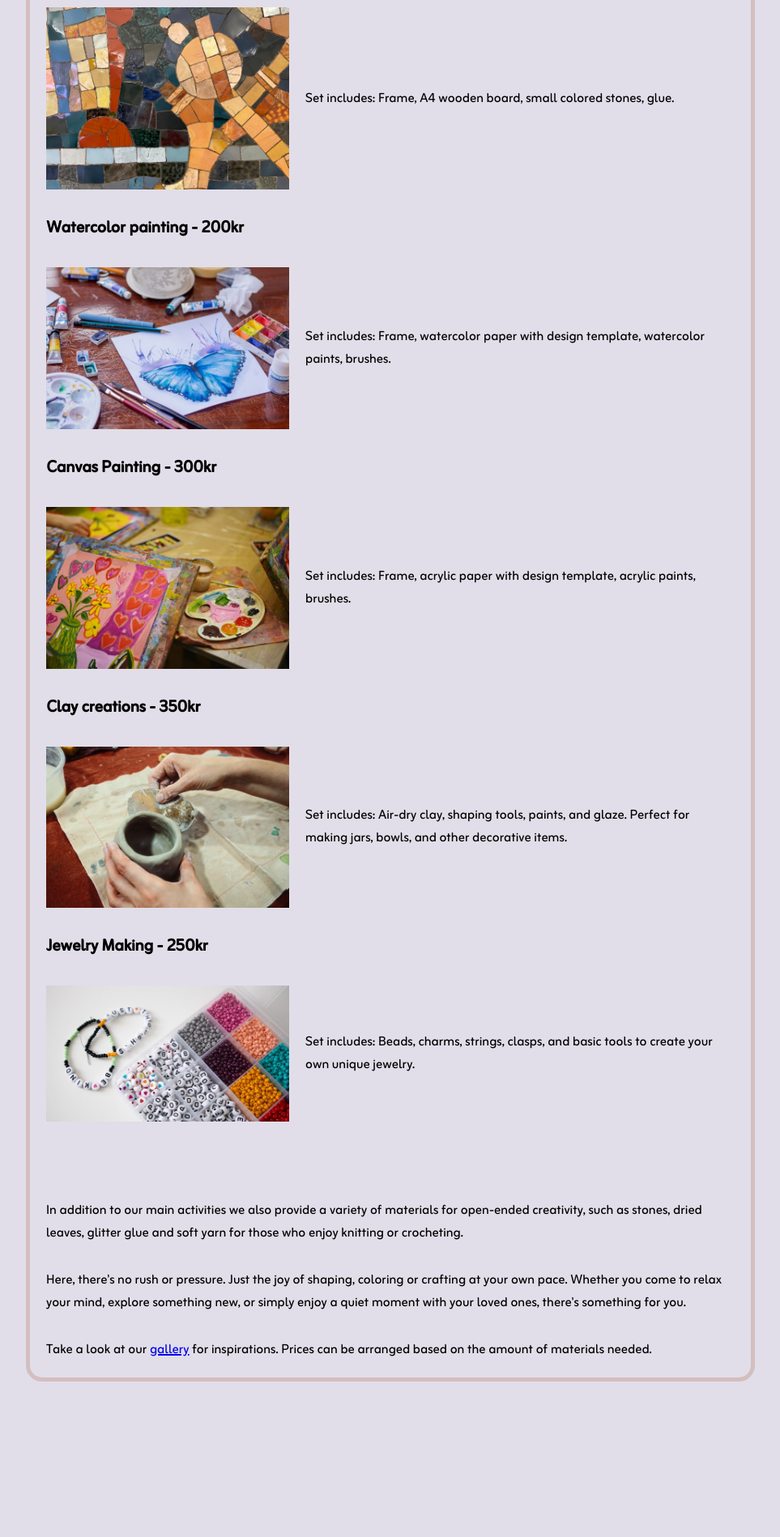
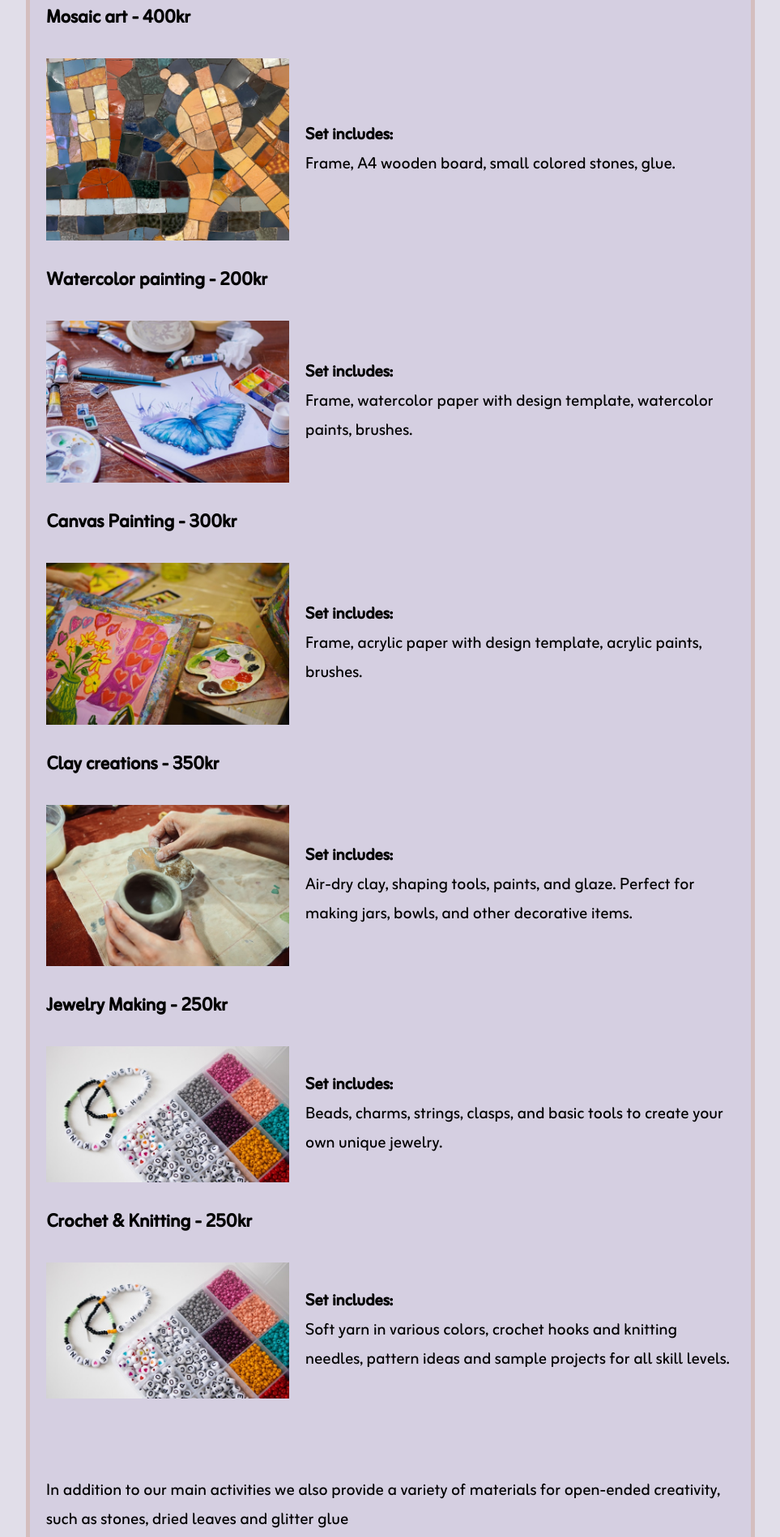
Before and after one commit to miaravnanger/Craftsvilla, a plain HTML site: page facilities.html in a window 1280 px wide. Shown: the part 327-2225 px from the top of the page at 81% size, without its empty margins (268-1231 px from the left). Before the commit the page ends 2033 px from the top, so only its background shows below. Drawn offline with Linux system fonts and the light colour scheme; files whose address does not match are found by name.

Commit message:
updating font

```diff
--- a/facilities.css
+++ b/facilities.css
@@ -1,48 +1,66 @@
+/* general styling throughout all sections */
+:root {
+  --standardfont: 25px;
+  --hover: 26px;
+  --title: 28px;
+  --titlehover: 29px;
+  --h2: 35px;
+  --paddingtop: 40px;
+  --paddingbottom: 20px;
+}
+
 * {
   margin: 0;
   box-sizing: border-box;
 }
 
 body {
-  background-color: #E1DEE9
+  background-color: #e1dee9;
 }
 
 header {
-	background-color: #B6A6CA;
+  background-color: #b6a6ca;
   height: 150px;
   font-family: Lorinda Shadow, Verdana, Geneva, Tahoma, sans-serif;
   font-size: 40px;
   text-align: center;
+  color: #000000;
 }
-
-.nav-bar{
+.title-link {
+  text-decoration: none;
+  color: #000000;
+}
+.nav-bar {
   height: 45px;
-	background-color: #A09ABC;
+  background-color: #a09abc;
   width: 100%;
   font-size: 25px;
   display: flex;
   align-items: center;
   justify-content: space-evenly;
-	font-family: Outfit, 'Lucida Sans', 'Lucida Sans Regular', 'Lucida Grande', 'Lucida Sans Unicode', Geneva, Verdana, sans-serif;
+  font-family: Outfit, "Lucida Sans", "Lucida Sans Regular", "Lucida Grande",
+    "Lucida Sans Unicode", Geneva, Verdana, sans-serif;
 }
 .navbar__link {
   display: flex;
   align-items: center;
-	background-color: #A09ABC;
+  background-color: #a09abc;
   color: #000000;
   text-decoration: none;
-
+}
+.navbar__link:active {
+  text-decoration: none;
+  font-size: var(--title);
 }
 .nav-ul {
   list-style-type: none;
   display: flex;
-
 }
-.nav-li{
+.nav-li {
   display: inline;
   padding: 20px;
 }
-
+/* styling */
 /*
 main
 h2
@@ -57,42 +75,71 @@ a*/
 #E1DEE9 Lavender(web)lighter
 #D4BEBE pale dogwood */
 
-h2{
+h2 {
+padding-top: var(--paddingtop);
+  padding-bottom: var(--paddingbottom);
   text-align: center;
-    font-family: Zain, 'Trebuchet MS', 'Lucida Sans Unicode', 'Lucida Grande', 'Lucida Sans', Arial, sans-serif;
-    font-size: 35px;
+  font-family: Zain, "Trebuchet MS", "Lucida Sans Unicode", "Lucida Grande",
+    "Lucida Sans", Arial, sans-serif;
+  font-size: var(--h2);
 }
-h3{
-    font-family: Zain, 'Trebuchet MS', 'Lucida Sans Unicode', 'Lucida Grande', 'Lucida Sans', Arial, sans-serif;
-    font-size: 25px;
+h3 {
+  font-family: Zain, "Trebuchet MS", "Lucida Sans Unicode", "Lucida Grande",
+    "Lucida Sans", Arial, sans-serif;
+  font-size: var(--title);
 }
-.facility-content{
+
+.facility-content {
   display: flex;
   flex-direction: column;
   gap: 30px;
   margin-left: 300px;
   padding: 20px;
   width: 900px;
-    border: 5px solid #D4BEBE;
+  border: 5px solid #d4bebe;
   border-radius: 20px;
+  background-color: #d5cfe1;
 }
 
-figure{
+figure {
   display: flex;
   flex-direction: row;
-
+}
+.set-label {
+  display: block;
+  font-weight: bold;
+  font-size: var(--standardfont);
 }
 
-figcaption{
-    font-family: Zain, 'Trebuchet MS', 'Lucida Sans Unicode', 'Lucida Grande', 'Lucida Sans', Arial, sans-serif;
-    font-size: 20px;
+figcaption {
+  flex-direction: column;
+  font-family: Zain, "Trebuchet MS", "Lucida Sans Unicode", "Lucida Grande",
+    "Lucida Sans", Arial, sans-serif;
+  font-size: var(--standardfont);
   padding-left: 20px;
-    align-self: center
+  align-self: center;
 }
-p{
-    font-family: Zain, 'Trebuchet MS', 'Lucida Sans Unicode', 'Lucida Grande', 'Lucida Sans', Arial, sans-serif;
-    font-size: 20px;
+
+p {
+  font-family: Zain, "Trebuchet MS", "Lucida Sans Unicode", "Lucida Grande",
+    "Lucida Sans", Arial, sans-serif;
+  font-size: var(--standardfont);
 }
+
+.gallery-link {
+  text-decoration: none;
+  font-size: 24px;
+  font-weight: 700;
+  color: #8262aa;
+}
+.gallery-link:hover {
+  font-weight: 700;
+  text-decoration: none;
+  color: #8262aa;
+  font-size: var(--hover);
+  transition: 0, 3s;
+}
+
 @font-face {
   font-family: Lorinda shadow;
   src: url(./Fonts/LondrinaShadow-Regular.ttf);
--- a/facilities.html
+++ b/facilities.html
@@ -12,12 +12,12 @@
   </head>
   <body>
     <header>
-      <h1><a href="index.html"></a>Craftsvilla</h1>
+      <h1><a href="./index.html" class="title-link">Craftsvilla</h1>
     </header>
     <div class="nav-bar">
       <ul class="nav-ul">
         <li class="nav-li">
-          <a href="#" class="navbar__link">
+          <a href="./index.html" class="navbar__link">
             <span class="material-icons">cottage</span>Home</a
           >
         </li>
@@ -55,7 +55,7 @@
               height="auto"
             />
             <figcaption>
-              Set includes: Frame, A4 wooden board, small colored stones, glue.
+              <span class="set-label">Set includes:</span> <span class ="set-items">Frame, A4 wooden board, small colored stones, glue.</span>
             </figcaption>
           </figure>
           <h3>Watercolor painting - 200kr</h3>
@@ -67,8 +67,8 @@
               height="auto"
             />
             <figcaption>
-              Set includes: Frame, watercolor paper with design template,
-              watercolor paints, brushes.
+               <span class="set-label">Set includes:</span> <span class ="set-items">Frame, watercolor paper with design template,
+              watercolor paints, brushes.</span>
             </figcaption>
           </figure>
           <h3>Canvas Painting - 300kr</h3>
@@ -80,8 +80,8 @@
               height="auto"
             />
             <figcaption>
-              Set includes: Frame, acrylic paper with design template, acrylic
-              paints, brushes.
+               <span class="set-label">Set includes:</span> <span class ="set-items">Frame, acrylic paper with design template, acrylic
+              paints, brushes.</span>
             </figcaption>
           </figure>
 
@@ -94,8 +94,8 @@
               height="auto"
             />
             <figcaption>
-              Set includes: Air-dry clay, shaping tools, paints, and glaze.
-              Perfect for making jars, bowls, and other decorative items.
+              <span class="set-label"> Set includes:</span> <span class ="set-items">Air-dry clay, shaping tools, paints, and glaze.
+              Perfect for making jars, bowls, and other decorative items.</span>
             </figcaption>
           </figure>
 
@@ -108,17 +108,27 @@
               height=""
             />
             <figcaption>
-              Set includes: Beads, charms, strings, clasps, and basic tools to
-              create your own unique jewelry.
+              <span class="set-label">Set includes:</span> <span class ="set-items">Beads, charms, strings, clasps, and basic tools to create your own unique jewelry.</span>
+            </figcaption>
+          </figure>
+                    <h3>Crochet & Knitting - 250kr</h3>
+          <figure>
+            <img
+              src="./Images/bracelets.jpg"
+              alt="Beads and bracelets with letter beads"
+              width="300px"
+              height=""
+            />
+            <figcaption>
+              <span class="set-label">Set includes:</span> <span class ="set-items">Soft yarn in various colors, crochet hooks and knitting needles, pattern ideas and sample projects for all skill levels.</span>
             </figcaption>
           </figure>
           <br />
           <br />
           <p>
             In addition to our main activities we also provide a variety of
-            materials for open-ended creativity, such as stones, dried leaves,
-            glitter glue and soft yarn for those who enjoy knitting or
-            crocheting.
+            materials for open-ended creativity, such as stones, dried leaves and
+            glitter glue
           </p>
           <p>
             Here, there's no rush or pressure. Just the joy of shaping, coloring
@@ -127,7 +137,7 @@
             loved ones, there's something for you.
           </p>
           <p>
-            Take a look at our <a href="./gallery.html">gallery</a> for
+            Take a look at our <a href="./gallery.html" class="gallery-link">gallery</a> for
             inspirations. Prices can be arranged based on the amount of
             materials needed.
           </p>
--- a/style.css
+++ b/style.css
@@ -15,47 +15,63 @@ Colorpallette:
 
 
  */
+:root{
+--standardfont: 25px;
+--hover: 26px;
+--title: 28px;
+--titlehover: 29px;
+--h2: 35px;
+  --paddingtop: 40px;
+  --paddingbottom: 20px;
+}
 * {
   margin: 0;
   box-sizing: border-box;
 }
 
 body {
-  background-color: #E1DEE9
+  background-color: #e1dee9;
 }
 
 header {
-	background-color: #B6A6CA;
+  background-color: #b6a6ca;
   height: 150px;
   font-family: Lorinda Shadow, Verdana, Geneva, Tahoma, sans-serif;
   font-size: 40px;
   text-align: center;
 }
+.title-link {
+  text-decoration: none;
+  color: #000000;
+}
 
-.nav-bar{
+.nav-bar {
   height: 45px;
-	background-color: #A09ABC;
+  background-color: #a09abc;
   width: 100%;
   font-size: 25px;
   display: flex;
   align-items: center;
   justify-content: space-evenly;
-	font-family: Outfit, 'Lucida Sans', 'Lucida Sans Regular', 'Lucida Grande', 'Lucida Sans Unicode', Geneva, Verdana, sans-serif;
+  font-family: Outfit, "Lucida Sans", "Lucida Sans Regular", "Lucida Grande",
+    "Lucida Sans Unicode", Geneva, Verdana, sans-serif;
 }
 .navbar__link {
   display: flex;
   align-items: center;
-	background-color: #A09ABC;
+  background-color: #a09abc;
   color: #000000;
   text-decoration: none;
-
+}
+.navbar__link:active {
+  text-decoration: none;
+  font-size: var(--title);
 }
 .nav-ul {
   list-style-type: none;
   display: flex;
-
 }
-.nav-li{
+.nav-li {
   display: inline;
   padding: 20px;
 }
@@ -63,22 +79,26 @@ header {
   display: flex;
   align-items: flex-start;
   justify-content: center;
-	gap: 20px;
   margin: 20px;
 }
-.intro{
-	margin: 10px;
-	font-size: 30px;
-	font-family: zain, 'Lucida Sans', 'Lucida Sans Regular', 'Lucida Grande', 'Lucida Sans Unicode', Geneva, Verdana, sans-serif;
+.intro {
+  margin-left: 30%;
+  padding-top: var(--paddingtop);
+  padding-bottom: var(--paddingbottom);
 }
-.homepage-imgs{
+h2{
+    font-size: var(--h2);
+  font-family: Zain, 'Trebuchet MS', 'Lucida Sans Unicode', 'Lucida Grande', 'Lucida Sans', Arial, sans-serif;
+}
+.homepage-imgs {
+  margin-left: 20px;
   flex: 3;
   display: flex;
   justify-content: center;
   gap: 10px 10px;
   flex-wrap: wrap;
 }
-.sidebar{
+.sidebar {
   flex: 1;
   padding: 15px;
   border-radius: 8px;
@@ -86,44 +106,49 @@ header {
   min-height: 600px;
   background-color: whitesmoke;
   text-align: center;
-	font-family: Zain, 'Trebuchet MS', 'Lucida Sans Unicode', 'Lucida Grande', 'Lucida Sans', Arial, sans-serif;
-	font-size: 20px;
+  font-family: Zain, "Trebuchet MS", "Lucida Sans Unicode", "Lucida Grande",
+    "Lucida Sans", Arial, sans-serif;
+
 }
 
 .sidebar-ul {
   list-style-type: none;
   padding: 20px;
-
 }
-a:link {
-text-decoration: none;
-color: #000000;
-}
-p a:link{
-	font-size: 20px;
-}
-p a:hover{
-	font-size: 21px;
-	text-decoration: underline;
-}
-h3 a:hover{
-	font-size: 26px;
-	text-decoration: underline;
-}
-a:hover {
-	text-decoration: none;
-	font-size: 22px;
-}
-.sidebar-li{
+.sidebar-li {
   padding: 10px;
   text-align: left;
   margin-left: 20px;
   text-decoration: none;
+   font-size: var(--standardfont);
 }
 
-.intro{
-	margin-left: 30%;
+.facilities-link {
+  text-decoration: none;
+  font-size: var(--title);
+  color: #000000;
+}
+.facilities-link:hover {
+  text-decoration: underline;
+  font-size: var(--titlehover);
+}
+.li-link {
+  text-decoration: none;
+  font-size: var(--standardfont);
+}
+.li-link:hover {
+  text-decoration: none;
+  font-size: var(--hover);
+}
 
+.moreinfo-link {
+  text-decoration: none;
+  font-size: var(--standardfont);
+  color: #000;
+}
+.moreinfo-link:hover {
+  font-size: var(--hover);
+  text-decoration: underline;
 }
 
 @font-face {
```
Also changed, not shown: index.html (+11 -11 lines). Lines whose indentation alone changed are shown as unchanged.
